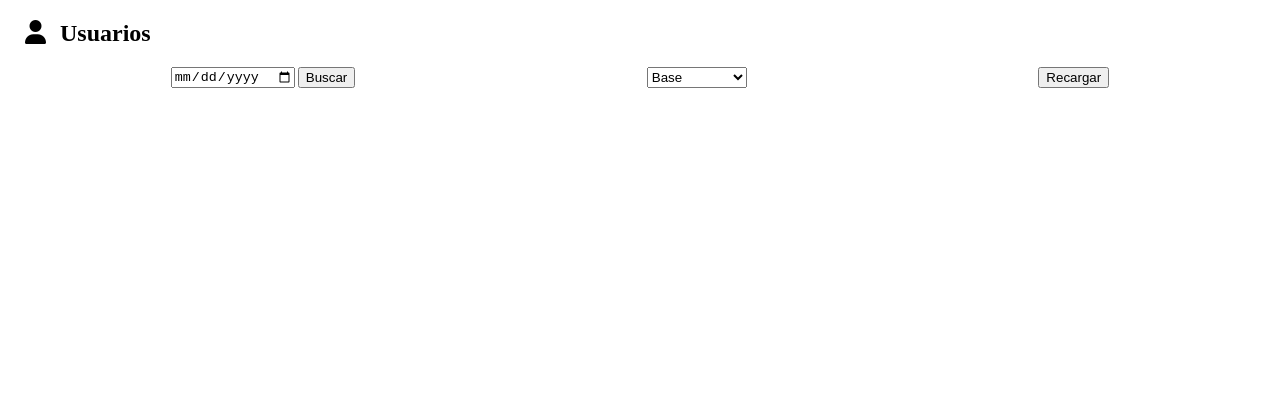
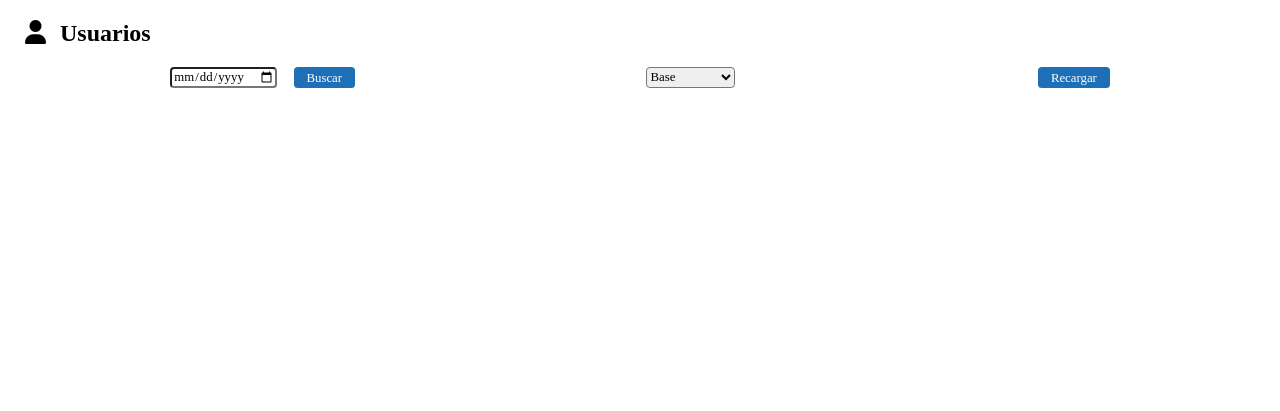
Before and after one commit to MatSosa4/CRM-StatisticalGraphs, a website built with Vite: page src/html/usuarios.html in a window 1280 px wide. Built offline with nearby package versions, Linux system fonts and the light colour scheme; no server answers; a web font is replaced by a local one.

Commit message:
Cambio en estilo de filtros

```diff
--- a/src/backend/sql.js
+++ b/src/backend/sql.js
@@ -1,5 +1,5 @@
 import postgres from "postgres";
 
-const sql = postgres('postgres://root:root@localhost:5432/plus');
+const sql = postgres('postgres://root:root@localhost:5433/prueba4');
 
 export default sql;
--- a/src/css/graphs_style.css
+++ b/src/css/graphs_style.css
@@ -54,3 +54,58 @@ canvas {
   border-color: black;
   flex: 1;
 }
+
+#search-date{
+  margin-left: 1vw;
+  display: flex;
+  background-color: rgb(29, 112, 184);
+  border: none;
+  border-radius: 0.3vw;
+  color: white;
+  padding-left: 1vw;
+  padding-right: 1vw;
+  padding-top: 0.3vw;
+  cursor: pointer;
+  font-size: 1vw;
+  font-family: "Monserrat";
+
+}
+
+#search-date:hover{
+  background-color: rgb(169, 169, 169);
+}
+
+#reload{
+  margin-left: 1vw;
+  display: flex;
+  background-color: rgb(29, 112, 184);
+  border: none;
+  border-radius: 0.3vw;
+  color: white;
+  padding-left: 1vw;
+  padding-right: 1vw;
+  padding-top: 0.3vw;
+  cursor: pointer;
+  font-size: 1vw;
+  font-family: "Monserrat";
+
+}
+
+#reload:hover{
+  background-color: rgb(169, 169, 169);
+}
+
+#select-table{
+  border-radius: 0.3vw;
+  font-family: "Monserrat";
+  font-size: 1vw;
+  cursor: pointer;
+
+}
+
+#date-picker{
+  border-radius: 0.3vw;
+  font-family: "Monserrat";
+  font-size: 1vw;
+  cursor: pointer;
+}
```
